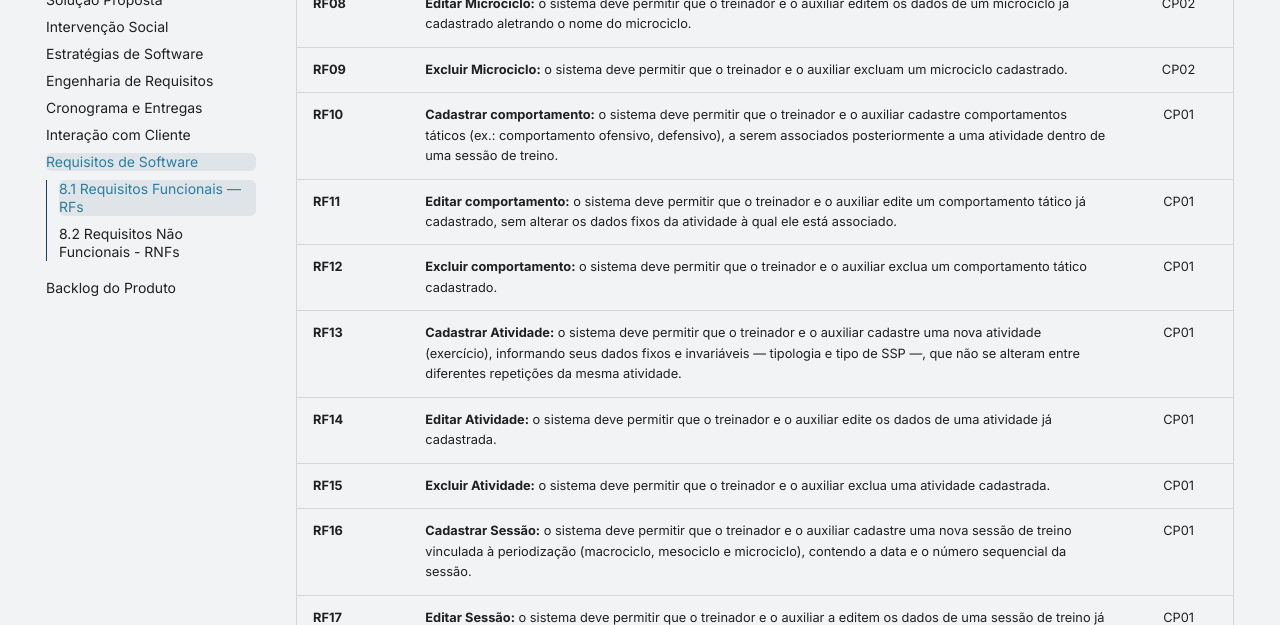
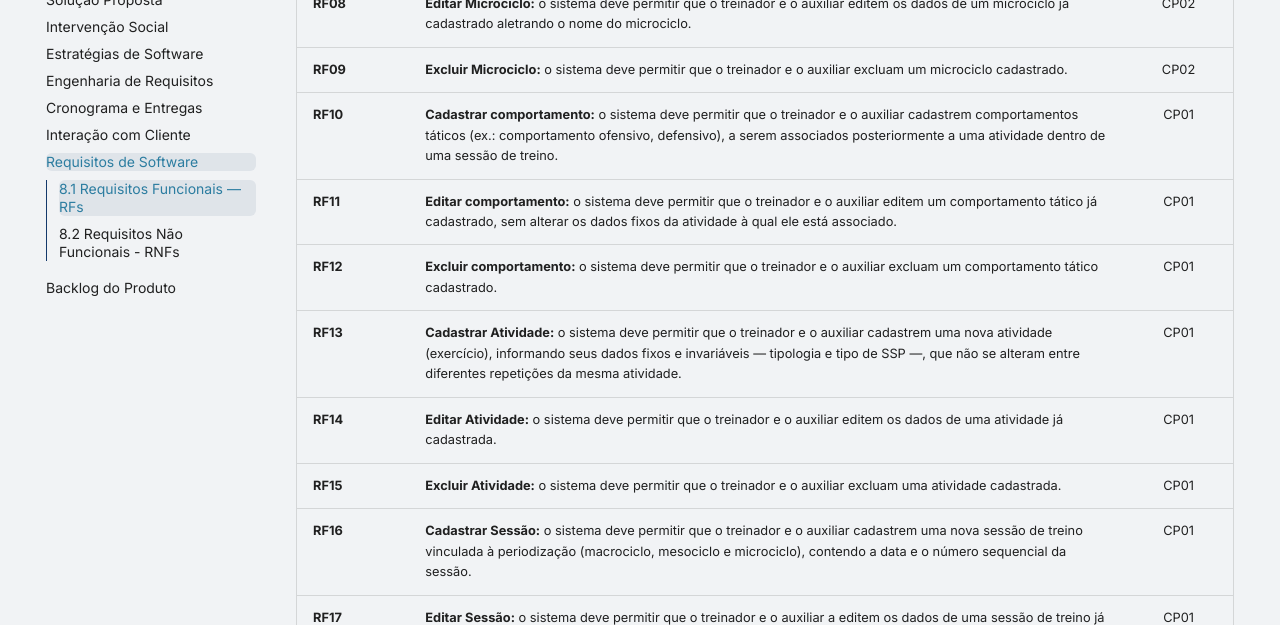
Before and after one commit to mdsreq-fga-unb/REQ-2026.2-T01-FutBoard, an MkDocs documentation site: the page built from docs/visao-produto/Requisitos-de-Software.md, in a window 1280 px wide and 900 px high, scrolled down 1080 px. Shown: the part 153-778 px from the top of the window. Built offline with MkDocs 1.6.1 and Material for MkDocs 9.7.7, drawn with Linux system fonts in a browser that asks for light colours.

Commit message:
docs: RF10 até RF17 correção de erros de portugues nos requisitos.

```diff
--- a/docs/visao-produto/Requisitos-de-Software.md
+++ b/docs/visao-produto/Requisitos-de-Software.md
@@ -23,13 +23,13 @@
 | **RF07** | **Cadastrar Microciclo:** o sistema deve permitir que o treinador e o auxiliar cadastrem um novo microciclo vinculado a um mesociclo existente, informando o nome do microciclo.                                                                                                                                                                                                                   |      CP02       |
 | **RF08** | **Editar Microciclo:** o sistema deve permitir que o treinador e o auxiliar editem os dados de um microciclo já cadastrado aletrando o nome do microciclo.                                                                                                                                                                                                                                         |      CP02       |
 | **RF09** | **Excluir Microciclo:** o sistema deve permitir que o treinador e o auxiliar excluam um microciclo cadastrado.                                                                                                                                                                                                                                                                                     |      CP02       |
-| **RF10** | **Cadastrar comportamento:** o sistema deve permitir que o treinador e o auxiliar cadastre comportamentos táticos (ex.: comportamento ofensivo, defensivo), a serem associados posteriormente a uma atividade dentro de uma sessão de treino.                                                                                                                                                      |      CP01       |
-| **RF11** | **Editar comportamento:** o sistema deve permitir que o treinador e o auxiliar edite um comportamento tático já cadastrado, sem alterar os dados fixos da atividade à qual ele está associado.                                                                                                                                                                                                     |      CP01       |
-| **RF12** | **Excluir comportamento:** o sistema deve permitir que o treinador e o auxiliar exclua um comportamento tático cadastrado.                                                                                                                                                                                                                                                                         |      CP01       |
-| **RF13** | **Cadastrar Atividade:** o sistema deve permitir que o treinador e o auxiliar cadastre uma nova atividade (exercício), informando seus dados fixos e invariáveis — tipologia e tipo de SSP —, que não se alteram entre diferentes repetições da mesma atividade.                                                                                                                                   |      CP01       |
-| **RF14** | **Editar Atividade:** o sistema deve permitir que o treinador e o auxiliar edite os dados de uma atividade já cadastrada.                                                                                                                                                                                                                                                                          |      CP01       |
-| **RF15** | **Excluir Atividade:** o sistema deve permitir que o treinador e o auxiliar exclua uma atividade cadastrada.                                                                                                                                                                                                                                                                                       |      CP01       |
-| **RF16** | **Cadastrar Sessão:** o sistema deve permitir que o treinador e o auxiliar cadastre uma nova sessão de treino vinculada à periodização (macrociclo, mesociclo e microciclo), contendo a data e o número sequencial da sessão.                                                                                                                                                                      |      CP01       |
+| **RF10** | **Cadastrar comportamento:** o sistema deve permitir que o treinador e o auxiliar cadastrem comportamentos táticos (ex.: comportamento ofensivo, defensivo), a serem associados posteriormente a uma atividade dentro de uma sessão de treino.                                                                                                                                                     |      CP01       |
+| **RF11** | **Editar comportamento:** o sistema deve permitir que o treinador e o auxiliar editem um comportamento tático já cadastrado, sem alterar os dados fixos da atividade à qual ele está associado.                                                                                                                                                                                                    |      CP01       |
+| **RF12** | **Excluir comportamento:** o sistema deve permitir que o treinador e o auxiliar excluam um comportamento tático cadastrado.                                                                                                                                                                                                                                                                        |      CP01       |
+| **RF13** | **Cadastrar Atividade:** o sistema deve permitir que o treinador e o auxiliar cadastrem uma nova atividade (exercício), informando seus dados fixos e invariáveis — tipologia e tipo de SSP —, que não se alteram entre diferentes repetições da mesma atividade.                                                                                                                                  |      CP01       |
+| **RF14** | **Editar Atividade:** o sistema deve permitir que o treinador e o auxiliar editem os dados de uma atividade já cadastrada.                                                                                                                                                                                                                                                                         |      CP01       |
+| **RF15** | **Excluir Atividade:** o sistema deve permitir que o treinador e o auxiliar excluam uma atividade cadastrada.                                                                                                                                                                                                                                                                                      |      CP01       |
+| **RF16** | **Cadastrar Sessão:** o sistema deve permitir que o treinador e o auxiliar cadastrem uma nova sessão de treino vinculada à periodização (macrociclo, mesociclo e microciclo), contendo a data e o número sequencial da sessão.                                                                                                                                                                     |      CP01       |
 | **RF17** | **Editar Sessão:** o sistema deve permitir que o treinador e o auxiliar a editem os dados de uma sessão de treino já cadastrada.                                                                                                                                                                                                                                                                   |      CP01       |
 | **RF18** | **Excluir Sessão:** o sistema deve permitir que o treinador e o auxiliar excluam uma uma sessão de treino cadastrada.                                                                                                                                                                                                                                                                              |      CP01       |
 | **RF19** | **Cadastrar atividade na biblioteca:** o sistema deve permitir que o treinador e o auxiliar cadastrem uma atividade diretamente na biblioteca de treinos, independentemente do cadastro de uma sessão específica, para que ela fique disponível para reutilização futura.                                                                                                                          |      CP01       |
```
